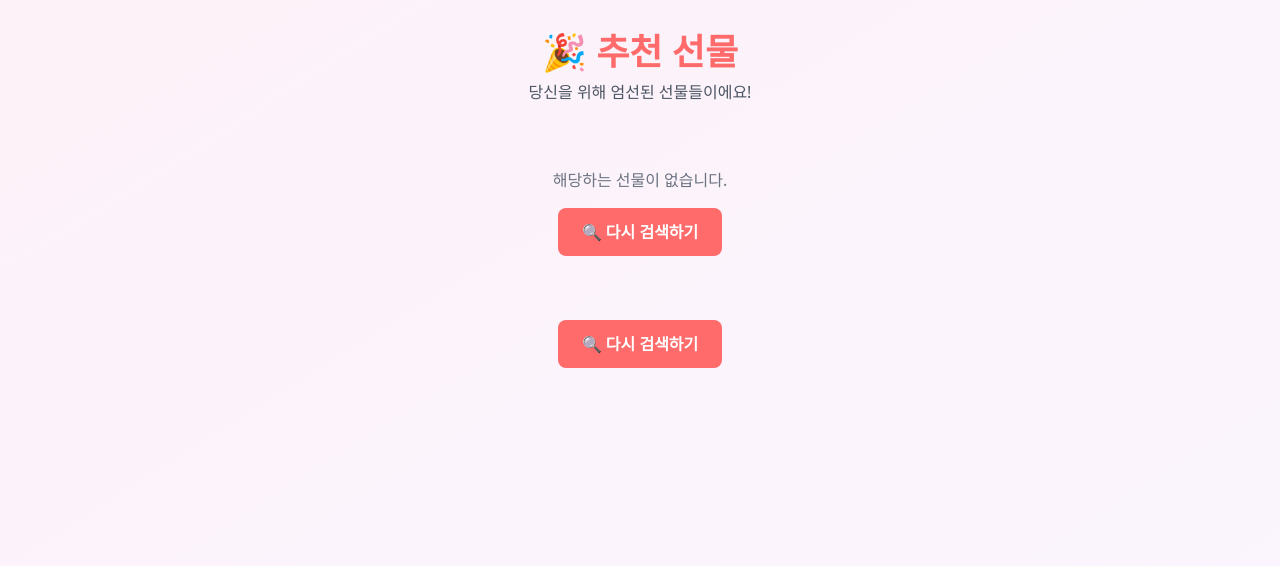
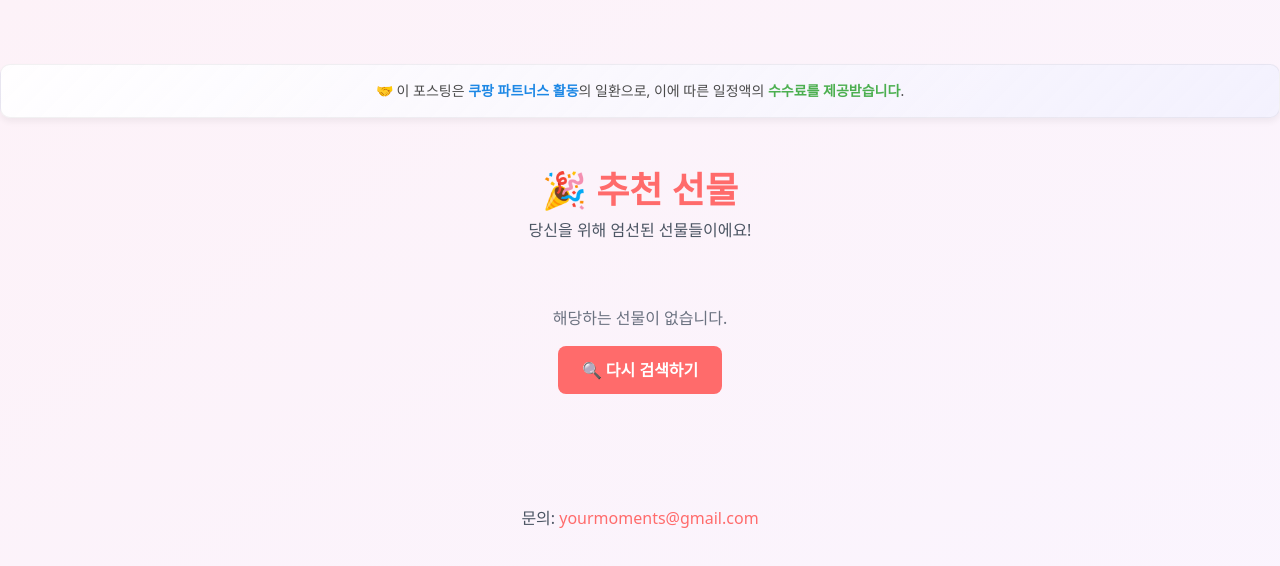
Before and after one commit to coffeemania68/gift, a plain HTML site: page results.html in a window 1280 px wide. Drawn offline with nearby package versions, Linux system fonts and the light colour scheme.

Commit message:
Update results.html

```diff
--- a/results.html
+++ b/results.html
@@ -19,6 +19,30 @@
     </script>
 </head>
 <body class="bg-gradient-to-br from-pink-50 to-purple-50 min-h-screen">
+    <!-- 제휴 문구 -->
+    <div class="mt-16" style="
+        background: linear-gradient(135deg, rgba(255,255,255,0.9), rgba(240,240,255,0.7));
+        border: 1px solid rgba(0,0,0,0.05);
+        border-radius: 10px;
+        padding: 15px;
+        margin-bottom: 20px;
+        box-shadow: 0 4px 6px rgba(0,0,0,0.05);
+        text-align: center;
+        display: flex;
+        align-items: center;
+        justify-content: center;
+    ">
+        <p style="
+            color: #4a4a4a;
+            font-size: 14px;
+            line-height: 1.6;
+            margin: 0;
+        ">
+            🤝 이 포스팅은 <span style="color: #1e88e5; font-weight: bold;">쿠팡 파트너스 활동</span>의 일환으로,
+            이에 따른 일정액의 <span style="color: #4caf50; font-weight: bold;">수수료를 제공받습니다</span>.
+        </p>
+    </div>
+
     <!-- 결과 헤더 -->
     <header class="text-center py-8 px-4">
         <h1 class="text-4xl font-bold text-primary mb-2">🎉 추천 선물</h1>
@@ -32,14 +56,13 @@
         </div>
     </main>
 
-    <!-- 다시 검색하기 버튼 -->
-    <div class="text-center py-8">
-        <button onclick="window.location.href='index.html'"
-                class="bg-primary hover:bg-primary-dark text-white font-bold py-3 px-6 rounded-lg transform transition hover:scale-105">
-            🔍 다시 검색하기
-        </button>
-    </div>
-    <script src="./data/products.js"></script>   <!-- 먼저 로드 -->
-    <script src="./js/results.js"></script>      <!-- 그 다음 로드 -->
+    <!-- 푸터 -->
+    <footer class="text-center py-8 mt-12 text-gray-600">
+        <p>문의: <a href="mailto:yourmoments@gmail.com" class="text-primary hover:underline">yourmoments@gmail.com</a></p>
+    </footer>
+
+    <!-- JavaScript -->
+    <script src="./data/products.js"></script>
+    <script src="./js/results.js"></script>
 </body>
 </html>
```
